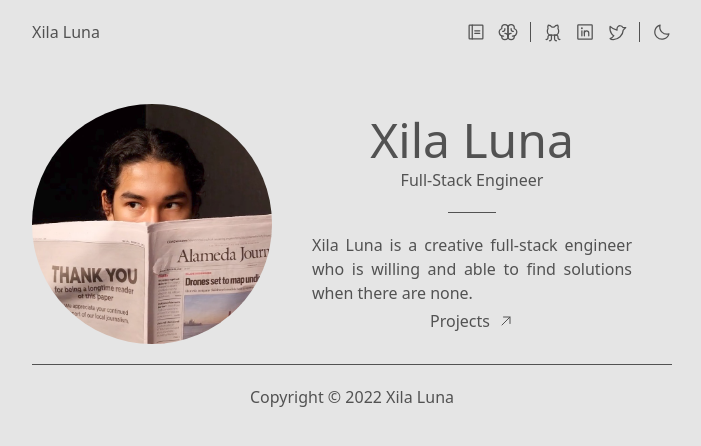
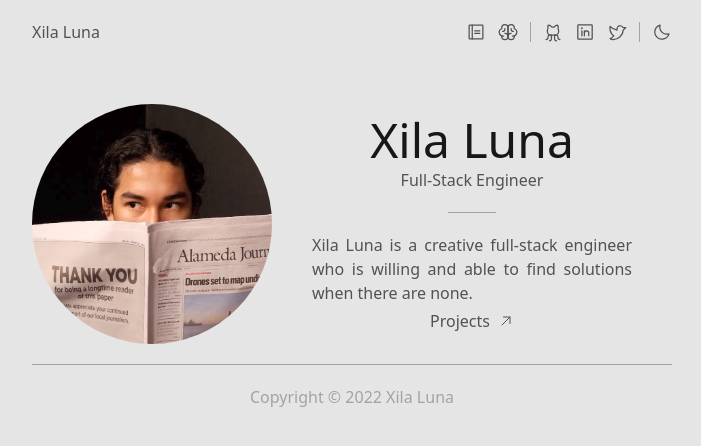
Before and after one commit to xilaluna/xilaluna.com, a Next.js app: page / in a window 1280 px wide. Shown: the top 446 px of the page, without its empty margins (288-989 px from the left). Built offline with nearby package versions, Linux system fonts and the light colour scheme.

Commit message:
[add] color scheme

```diff
--- a/components/footer.tsx
+++ b/components/footer.tsx
@@ -1,6 +1,6 @@
 const Copyright = () => {
   return (
-    <p>
+    <p className="text-neutral-400 dark:text-neutral-600">
       {'Copyright © '}
       {new Date().getFullYear()}
       {' Xila Luna'}
@@ -10,7 +10,7 @@ const Copyright = () => {
 
 const Footer = () => {
   return (
-    <div className="flex items-center justify-center border-t border-neutral-600 py-5">
+    <div className="flex items-center justify-center border-t border-neutral-400 py-5 dark:border-neutral-600">
       <Copyright />
     </div>
   );
--- a/components/navbar.tsx
+++ b/components/navbar.tsx
@@ -21,9 +21,7 @@ const Navbar = () => {
 
   const handleThemeChange = () => {
     if (!mounted) return null;
-
     const currentTheme = theme === 'system' ? systemTheme : theme;
-
     if (currentTheme === 'dark') {
       return (
         <Sun
@@ -49,7 +47,7 @@ const Navbar = () => {
         <a className="">Xila Luna</a>
       </Link>
 
-      <div className="flex items-center">
+      <nav className="flex items-center">
         <div className="flex items-center space-x-3 pr-3">
           <Link href={'/projects'}>
             <a>
@@ -63,7 +61,7 @@ const Navbar = () => {
           </Link>
         </div>
 
-        <div className="flex items-center space-x-3 border-l border-neutral-600 pl-3 pr-3">
+        <div className="flex items-center space-x-3 border-l border-neutral-400 pl-3 pr-3 dark:border-neutral-600">
           <a href="https://github.com/xilaluna">
             <GithubLogo className="h-5 w-5" />
           </a>
@@ -77,10 +75,10 @@ const Navbar = () => {
           </a>
         </div>
 
-        <div className="flex items-center space-x-3 border-l border-neutral-600	 pl-3">
+        <div className="flex items-center space-x-3 border-l border-neutral-400 pl-3 dark:border-neutral-600">
           {handleThemeChange()}
         </div>
-      </div>
+      </nav>
     </nav>
   );
 };
--- a/pages/index.tsx
+++ b/pages/index.tsx
@@ -25,10 +25,12 @@ const Home: NextPage = () => {
         </div>
 
         <div className="flex flex-1 flex-col items-center justify-center">
-          <h1 className="pb-1">Xila Luna</h1>
+          <h1 className="pb-1 text-neutral-900 dark:text-neutral-50">
+            Xila Luna
+          </h1>
           <p>Full-Stack Engineer</p>
 
-          <div className="my-5 w-12 border-b border-neutral-600" />
+          <div className="my-5 w-12 border-b border-neutral-400 dark:border-neutral-600" />
 
           <p className="px-10 pb-1 text-justify">
             Xila Luna is a creative full-stack engineer who is willing and able
--- a/styles/globals.css
+++ b/styles/globals.css
@@ -3,7 +3,7 @@
 @tailwind utilities;
 
 body {
-  @apply bg-neutral-200	text-neutral-600	dark:bg-neutral-800 dark:text-gray-200;
+  @apply bg-neutral-200	text-neutral-600	dark:bg-neutral-800 dark:text-neutral-400;
 }
 
 h1 {
```
